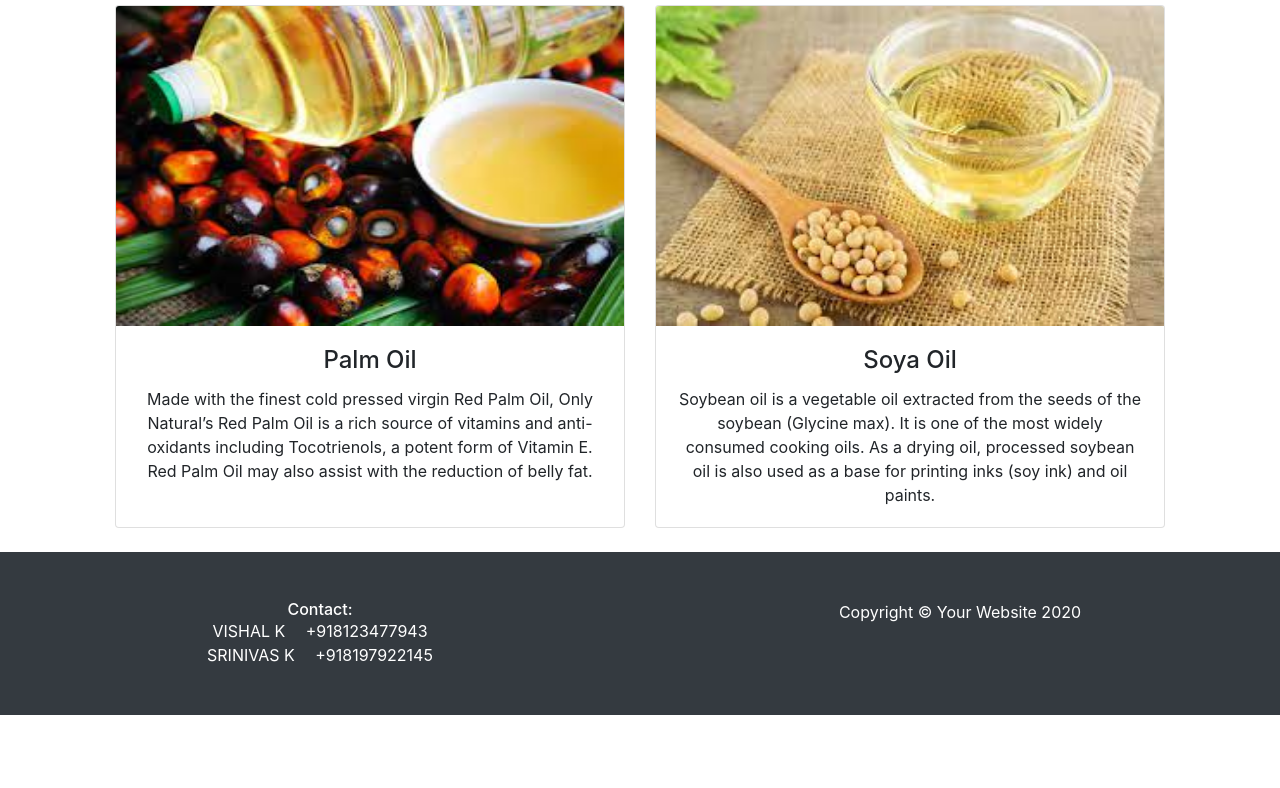
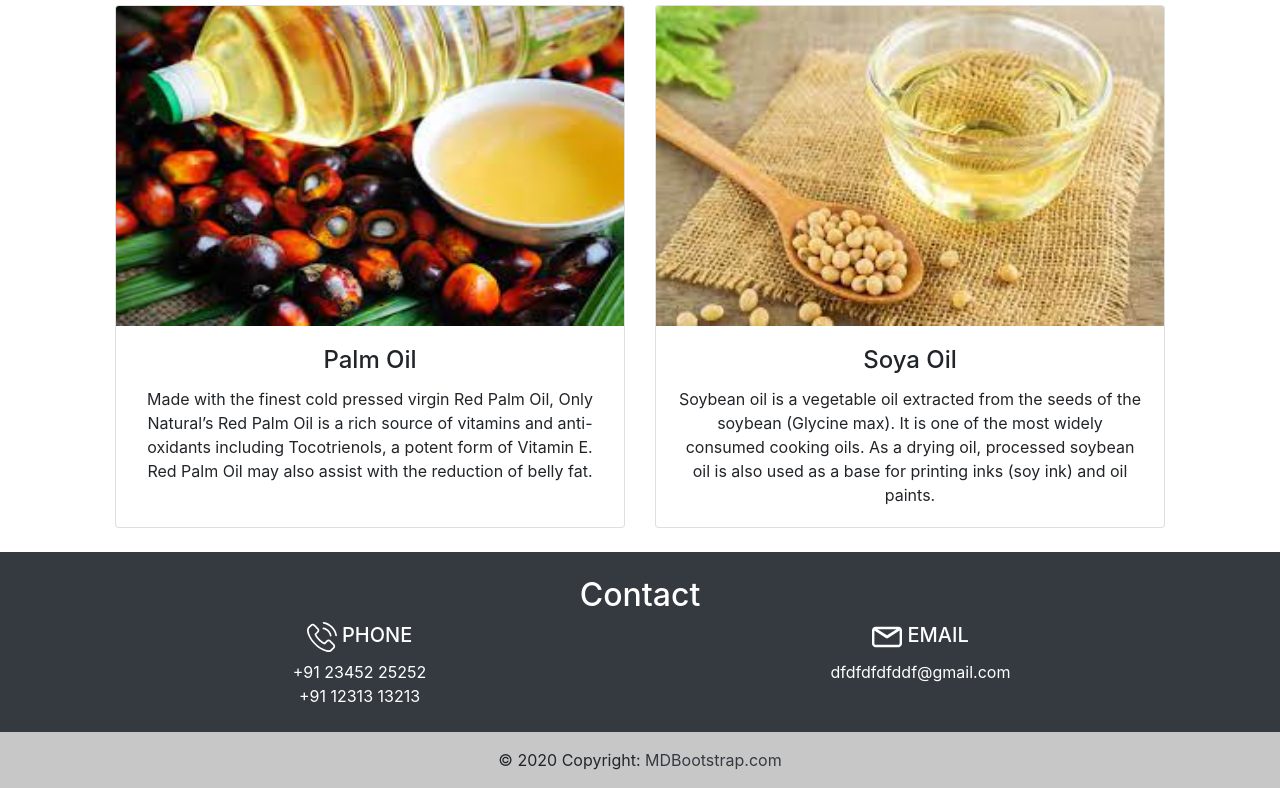
Before and after one commit to rajeevkrao/katsuvita, a website: page public/index.html in a window 1280 px wide. Shown: the part 2236-3024 px from the top of the page. Before the commit the page ends 2951 px from the top, so only its background shows below. Drawn offline with Linux system fonts and the light colour scheme; some packages are replaced by stand-ins of ours; a script that the page names is missing.

Commit message:
adding additional files

```diff
--- a/public/css/heroic-features.css
+++ b/public/css/heroic-features.css
@@ -135,11 +135,29 @@ nav{
 }
 
 #contact{
-	display:flex;
+	/*display:flex;
 	justify-content: space-between;
+	align-items: center;*/
 }
 
+
 #contact .copy{
-	display:block;
 	/*margin:auto 0 !important;*/
 }
+
+#contact .bg-dark{
+	color:white;
+}
+
+#contact .bg-dark .container > h2{
+
+}
+
+#contact .bg-dark .container h5,img{
+	height:1.5em;
+}
+
+
+#contact p{
+	margin:auto 0;
+}
--- a/public/index.html
+++ b/public/index.html
@@ -245,16 +245,44 @@
   </div>
 
   <!-- Footer -->
-  <footer class="py-5 bg-dark" id="contact">
-    <div class="container">
-      <h6 class="m-0 text-center text-white">Contact:</h6>
-      <p class="m-0 text-center text-white">VISHAL K &emsp;+918123477943</p>
-      <p class="m-0 text-center text-white">SRINIVAS K &emsp;+918197922145</p>
+  <footer class="bg-light text-center text-lg-start" id="contact">
+  <!-- Grid container -->
+  <div class="bg-dark">
+  <div class="container p-4">
+    <h2>Contact</h2>
+    <!--Grid row-->
+    <div class="row">
+      <!--Grid column-->
+      <div class="col-lg-6 col-md-12 mb-4 mb-md-0 phone">
+        <h5 class="text-uppercase"><img class="phone" src="/img/phCall.svg"/> Phone</h5>
+
+        <p>
+          +91 23452 25252<br/>
+          +91 12313 13213
+        </p>
+      </div>
+      <!--Grid column-->
+
+      <!--Grid column-->
+      <div class="col-lg-6 col-md-12 mb-4 mb-md-0 email  align-items-center">
+        <h5 class="text-uppercase"><img class="email" src="/img/email.svg"/> EMAIL</h5>
+
+        <p>
+         dfdfdfdfddf@gmail.com
+        </p>
+      </div>
+      <!--Grid column-->
     </div>
-    <div class="container">
-      <p class="copy m-auto text-center text-white">Copyright &copy; Your Website 2020</p>
-    </div>
-    <!-- /.container -->
+    <!--Grid row-->
+  </div>
+  <!-- Grid container -->
+  </div>
+  <!-- Copyright -->
+  <div class="text-center p-3" style="background-color: rgba(0, 0, 0, 0.2);">
+    © 2020 Copyright:
+    <a class="text-dark" href="https://mdbootstrap.com/">MDBootstrap.com</a>
+  </div>
+  <!-- Copyright -->
   </footer>
 
   <!-- Bootstrap core JavaScript -->
```
Also changed, not shown: public/img/email.svg (added), public/img/phCall.svg (added).
